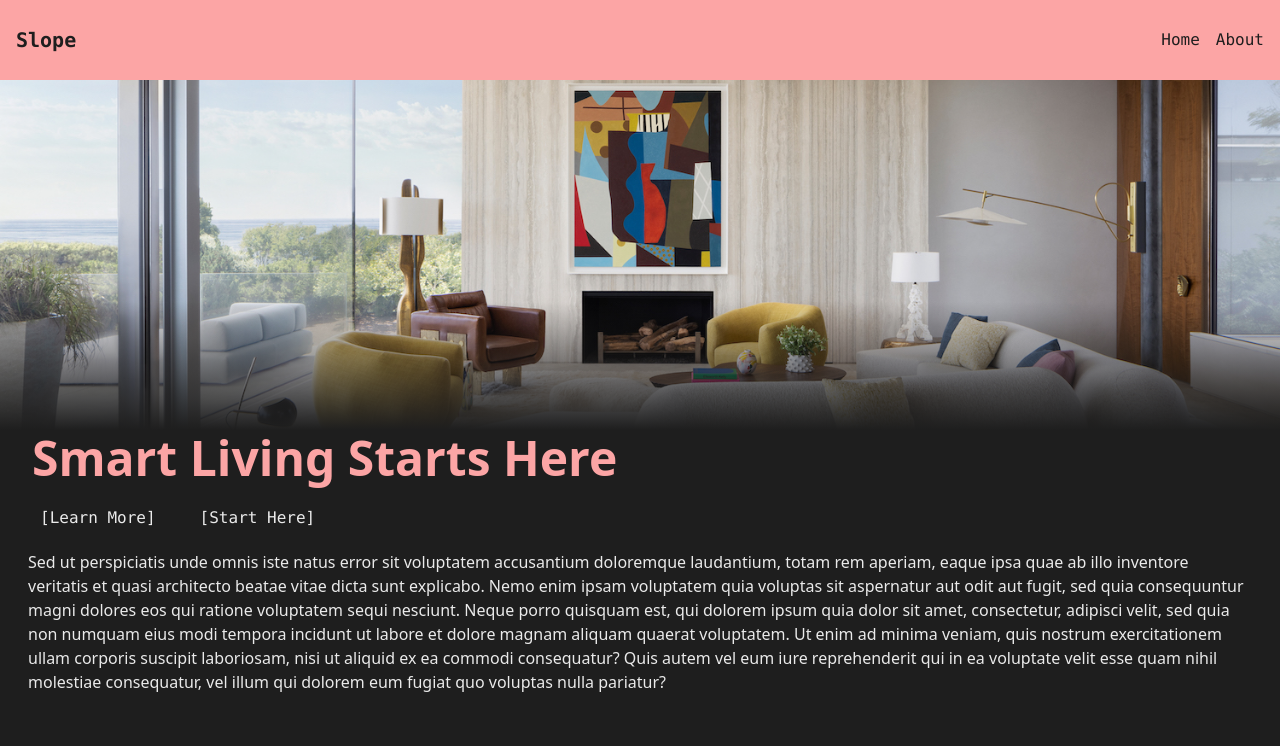
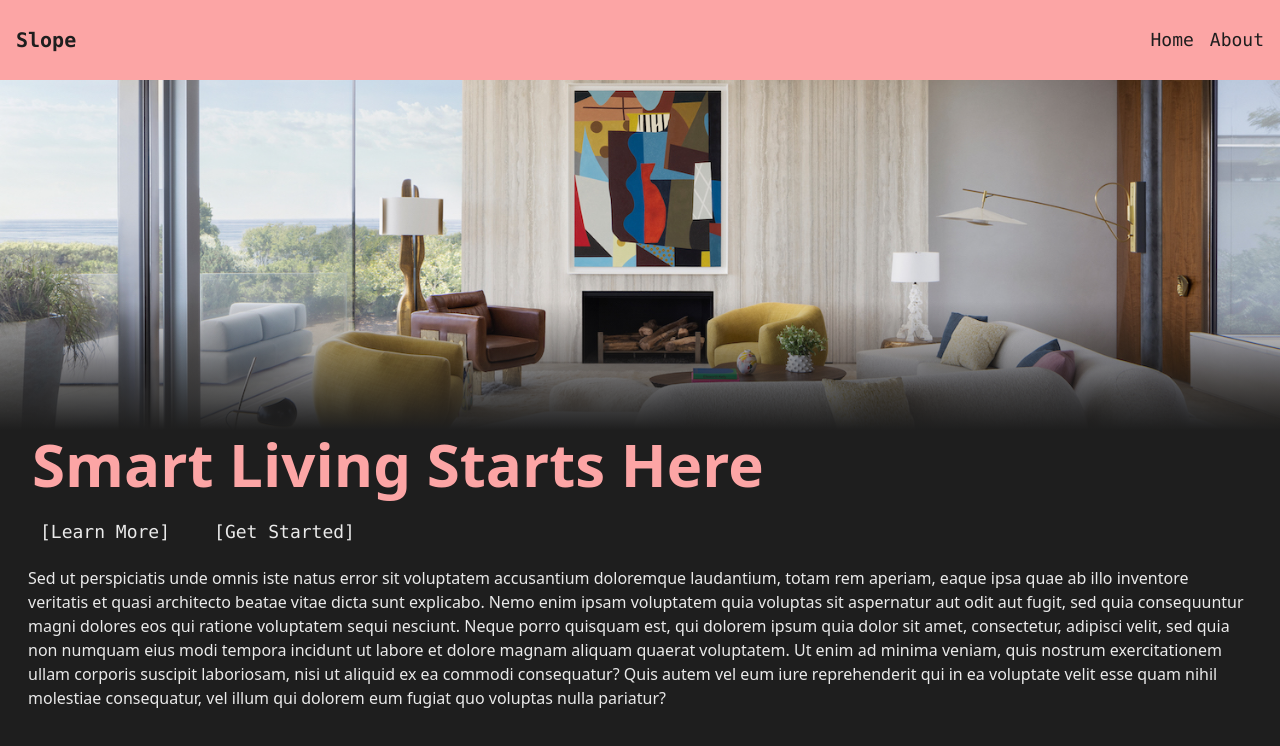
Before and after one commit to RepoGarage/fernando-uas-pppl, a website with bundled scripts: page index.html in a window 1280 px wide. Built offline with nearby package versions, Linux system fonts and the light colour scheme; a small style sheet from the web is missing.

Commit message:
small adjust

```diff
--- a/index.html
+++ b/index.html
@@ -5,6 +5,8 @@
         <title>Sloppy Routing</title>
 
         <link rel="stylesheet" type="text/css" href="reset.css">
+        <!-- <link rel="stylesheet" type="text/css" href="style.css"> -->
+        <link href="https://iosevka-webfonts.github.io/iosevka/Iosevka.css" rel="stylesheet" />
         <script src="https://cdn.tailwindcss.com"></script>
         <script type="module" src="dist/main.js"></script>
     </head>
--- a/src/component/button.ts
+++ b/src/component/button.ts
@@ -3,7 +3,7 @@ import { Component } from "../interface.js";
 
 export function create_default_button(text: string, click: () => void): Component {
     const btn = document.createElement("button");
-    const allClass = ["mr-5", "p-2", "pl-3",
+    const allClass = ["text-lg", "mr-5", "p-2", "pl-3",
         "pr-3", "rounded-lg", "hover:bg-[#2e2e2e]",
         "hover:text-red-300", "transition-colors",
         "duration-200"];
--- a/src/component/header.ts
+++ b/src/component/header.ts
@@ -19,14 +19,14 @@ export function create_header(): Component {
     // LINK CONTAINER
     const linkContainer = document.createElement("div");
     container.appendChild(linkContainer);
-    const classForEntry = ["m-2", "hover:font-bold", "hover:text-[#2e2e2e]", "cursor-pointer", "text-base", "transition-colors", "duration-200"];
+    const classForEntry = ["m-2", "hover:font-bold", "hover:text-[#2e2e2e]", "cursor-pointer", "text-lg", "transition-colors", "duration-200"];
 
     // HOME LINK
     const homeLink = document.createElement("a");
     addClassFromArray(homeLink, classForEntry);
     homeLink.setAttribute('data-link', "");
     homeLink.href = "/"
-    homeLink.textContent = "Home";
+    homeLink.innerHTML = "Home";
     linkContainer.appendChild(homeLink);
 
     // ABOUT LINK
--- a/src/pages/home.ts
+++ b/src/pages/home.ts
@@ -10,7 +10,7 @@ export function render_home() {
         </div>
 
         <div class="bg-[#1e1e1e] h-full">
-            <h1 id="animated-tagline" class="text-red-300 text-5xl ml-7 mr-7 font-bold p-1">&nbsp</h1>
+            <h1 id="animated-tagline" class="text-red-300 text-6xl ml-7 mr-7 font-bold p-1">&nbsp</h1>
             <div id="yeah-boi" class="flex m-3 ml-7 font-mono"></div>
         <p class="ml-7 mr-7">Sed ut perspiciatis unde omnis iste natus error sit voluptatem accusantium doloremque laudantium, totam rem aperiam, eaque ipsa quae ab illo inventore veritatis et quasi architecto beatae vitae dicta sunt explicabo. Nemo enim ipsam voluptatem quia voluptas sit aspernatur aut odit aut fugit, sed quia consequuntur magni dolores eos qui ratione voluptatem sequi nesciunt. Neque porro quisquam est, qui dolorem ipsum quia dolor sit amet, consectetur, adipisci velit, sed quia non numquam eius modi tempora incidunt ut labore et dolore magnam aliquam quaerat voluptatem. Ut enim ad minima veniam, quis nostrum exercitationem ullam corporis suscipit laboriosam, nisi ut aliquid ex ea commodi consequatur? Quis autem vel eum iure reprehenderit qui in ea voluptate velit esse quam nihil molestiae consequatur, vel illum qui dolorem eum fugiat quo voluptas nulla pariatur?</p>
         </div>
@@ -56,6 +56,6 @@ export function render_home() {
     const yb = document.getElementById("yeah-boi");
     if (yb) {
         yb.appendChild(create_default_button("[Learn More]", () => {console.log("clicked");}).obj);
-        yb.appendChild(create_default_button("[Start Here]", () => {console.log("clicked");}).obj);
+        yb.appendChild(create_default_button("[Get Started]", () => {console.log("clicked");}).obj);
     }
 }
--- /dev/null
+++ b/style.css
@@ -0,0 +1 @@
+@import "https://www.nerdfonts.com/assets/css/webfont.css"
--- /dev/null
+++ b/tailwind.config.js
@@ -0,0 +1,9 @@
+module.exports = {
+    theme: {
+        extend: {
+            fontFamily: {
+                mono: ['"Iosevka Web"', 'monospace'],
+            },
+        },
+    },
+};
```
